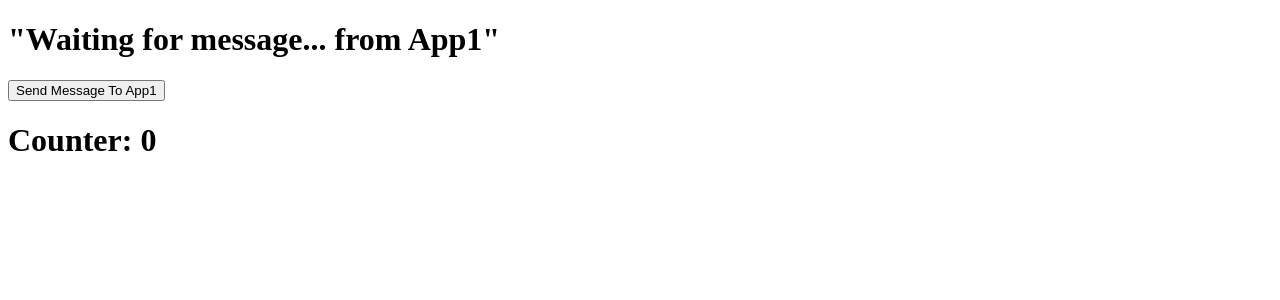
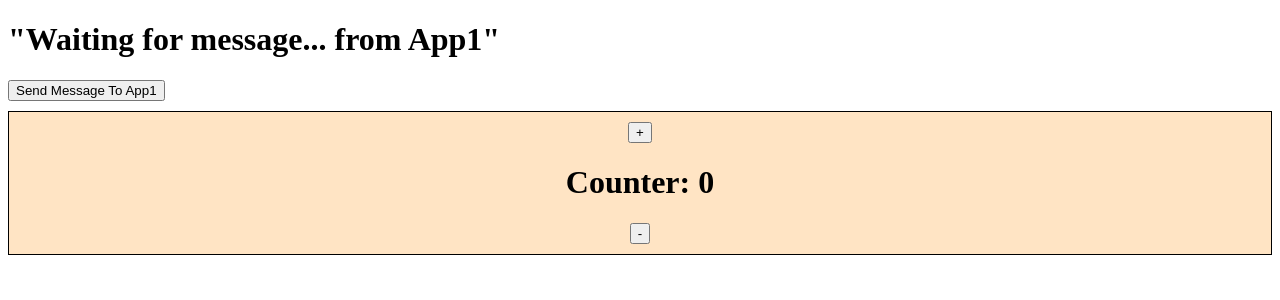
Before and after one commit to kumaruidivloper/sso-app-sub, an Angular app: page / in a window 1280 px wide. Shown: the top 300 px of the page. Built offline with nearby package versions, Linux system fonts and the light colour scheme.

Commit message:
small update

```diff
--- a/src/app/app.html
+++ b/src/app/app.html
@@ -1,5 +1,10 @@
 <h1>{{message() | json}}</h1>
 
-<button (click)="sendMessageToApp1()">Send Message To App1</button>
+<button (click)="sendMessageToApp1('message')">Send Message To App1</button>
 
-<h1>Counter: {{counter() }}</h1>
+
+<div style="border: solid 1px #000; text-align: center; margin-top: 10px; padding: 10px; background-color: bisque;">
+  <button (click)="incrementApp1('pluse')">+</button>
+  <h1>Counter: {{counter() }}</h1>
+  <button (click)="decrementApp1('minus')">-</button>
+</div>
--- a/src/app/app.ts
+++ b/src/app/app.ts
@@ -27,14 +27,30 @@ export class AppComponent implements OnInit, OnDestroy {
     if (event.data?.type === 'GREETING_FROM_APP1') {
         this.message.set(event.data);
         console.log('Message received in App2:', event.data);
-        this.counter.set(this.counter() + 1);
+        this.conterHandler(event.data.process)
     }
   };
 
-  sendMessageToApp1() {
+  sendMessageToApp1(value: any) {
   window.opener?.postMessage(
-    { type: 'GREETING_FROM_APP2', payload: 'Hello back from App2!' },
+    { type: 'GREETING_FROM_APP2', payload: 'Hello back from App2!', process: value },
     'http://localhost:4200'
   );
 }
+
+conterHandler(value: any) {
+  if(value === 'minus') {
+    this.counter.set(this.counter() - 1);
+  } else if(value === 'pluse') {
+    this.counter.set(this.counter() + 1);
+  }
 }
+
+incrementApp1(value: any) {
+    this.sendMessageToApp1(value);
+}
+
+decrementApp1(value: any) {
+  this.sendMessageToApp1(value);
+}
+}
```
